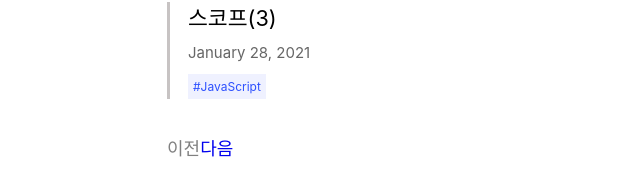
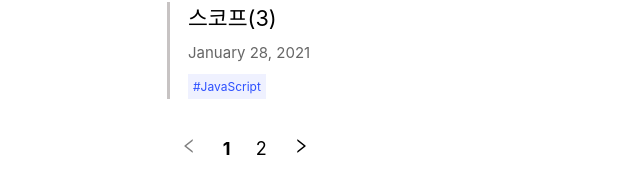
Before and after one commit to yhnb3/nextjs-blog, a Next.js app: page / in a window 1280 px wide. Shown: the part 1448-1644 px from the top of the page, without its empty margins (41-681 px from the left). Built offline with nearby package versions, Linux system fonts and the light colour scheme.

Commit message:
update pagination

```diff
--- a/components/date.js
+++ b/components/date.js
@@ -2,5 +2,5 @@ import { parseISO, format } from 'date-fns'
 
 export default function Date({dateString}) {
     const date = parseISO(dateString)
-    return <time dataTime={dateString}>{format(date, 'LLLL d, yyyy')}</time>
+    return <time datatime={dateString}>{format(date, 'LLLL d, yyyy')}</time>
 }
--- a/components/layout.module.css
+++ b/components/layout.module.css
@@ -25,3 +25,20 @@
 .backToHome {
   margin: 3rem 0 0;
 }
+
+.pageBtn {
+  padding: auto;
+  color: black;
+  margin: 0rem 0.7rem;
+}
+
+.isDisableBtn {
+  color: grey;
+  margin: 0rem 0.7rem;
+}
+
+.currentPage {
+  font-weight: bolder;
+  color: black;
+  margin: 0rem 0.7rem;
+}
--- /dev/null
+++ b/components/pagination.js
@@ -0,0 +1,64 @@
+import styles from './layout.module.css'
+import { AiOutlineRight, AiOutlineLeft } from "react-icons/ai";
+
+export default function Pagination(props) {
+  const buttons = (currentPage, lastPage) => {
+    let btnArr = []
+    let startPage = 1
+    let endPage = lastPage
+    for(let i=currentPage-1;i<=lastPage;i++) {
+      if (i >= 1) {
+        startPage = i
+        break
+      }
+    }
+    for (let i=currentPage+1;i>=1;i--) {
+      if (i <= lastPage) {
+        endPage = i
+        break
+      }
+    }
+    for(let i=startPage;i<=endPage;i++) {
+      btnArr.push(i)
+    }
+    if (btnArr[0] !== 1) {
+      btnArr.unshift(1,"dot")
+    }
+    if (btnArr[btnArr.length -1] !== lastPage) {
+      btnArr.push("dot", lastPage)
+    }
+    return btnArr
+  }
+  const preBtn = (currentPage) => {
+    if (currentPage === 1) {
+      return <a className={styles.isDisableBtn}><AiOutlineLeft/></a>
+    } else {
+      return <a href={`/byPage/${currentPage-1}`} className={styles.pageBtn}><AiOutlineLeft/></a>
+    }
+  }
+  const nextBtn = (currentPage, lastPage) => {
+    if (currentPage === lastPage) {
+      return <a className={styles.isDisableBtn}><AiOutlineRight/></a>
+    } else {
+      return <a href={`/byPage/${currentPage+1}`} className={styles.pageBtn}><AiOutlineRight/></a>
+    }
+  }
+  return (
+    <div>
+      {preBtn(props.currentPage)}
+      {buttons(props.currentPage, props.lastPage).map((page) => {
+        if (page !== "dot") {
+          if (page === props.currentPage) {
+            return <a className={styles.currentPage}>{page}</a>
+          } else {
+            return <a href={`/byPage/${page}`} className={styles.pageBtn}>{page}</a>
+          }
+        } else {
+          return <span key={page}>...</span>
+        }
+      })}
+      {nextBtn(props.currentPage, props.lastPage)}
+    </div>
+  )
+
+}
--- a/package.json
+++ b/package.json
@@ -13,6 +13,7 @@
     "next": "^10.0.0",
     "react": "17.0.1",
     "react-dom": "17.0.1",
+    "react-icons": "^4.2.0",
     "remark": "^13.0.0",
     "remark-html": "^13.0.1"
   }
--- a/pages/index.js
+++ b/pages/index.js
@@ -4,46 +4,11 @@ import utilStyles from '../styles/utils.module.css'
 import Link from 'next/link'
 import Date from '../components/date'
 import Header from '../components/header'
+import Pagination from '../components/pagination'
 
 import { getSortedPostsData, dataDividedByPage } from '../lib/posts'
 
 export default function Home({paginatedPosts, page}) {
-  const pagination = () => {
-    if (page === 1){
-      return (
-        <div>
-          <a className={utilStyles.isDisable} href={`/byPage/${page-1}`}>
-            이전
-          </a>
-          <a href={`/byPage/${page+1}`}>
-            다음
-          </a>
-        </div>
-      )
-    } else if (page === paginatedPosts.length) {
-      return (
-        <div>
-          <a href={`/byPage/${page-1}`}>
-            이전
-          </a>
-          <a className={utilStyles.isDisable} href={`/byPage/${page+1}`}>
-            다음
-          </a>
-        </div>
-      )
-    } else {
-      return (
-        <div>
-          <a href={`/byPage/${page-1}`}>
-            이전
-          </a>
-          <a className={utilStyles.isDisable} href={`/byPage/${page+1}`}>
-            다음
-          </a>
-        </div>
-      )
-    }
-  }
   return (
     <div>
       <Header></Header>
@@ -77,7 +42,7 @@ export default function Home({paginatedPosts, page}) {
             ))}
           </ul>
         </section>
-        {pagination()}
+        <Pagination lastPage={paginatedPosts.length} currentPage={1}></Pagination>
       </Layout>
     </div>
   )
```
Also changed, not shown: pages/byPage/[page].js (+2 -37 lines), 1 other file (tests, documents, lock files or other folders).
